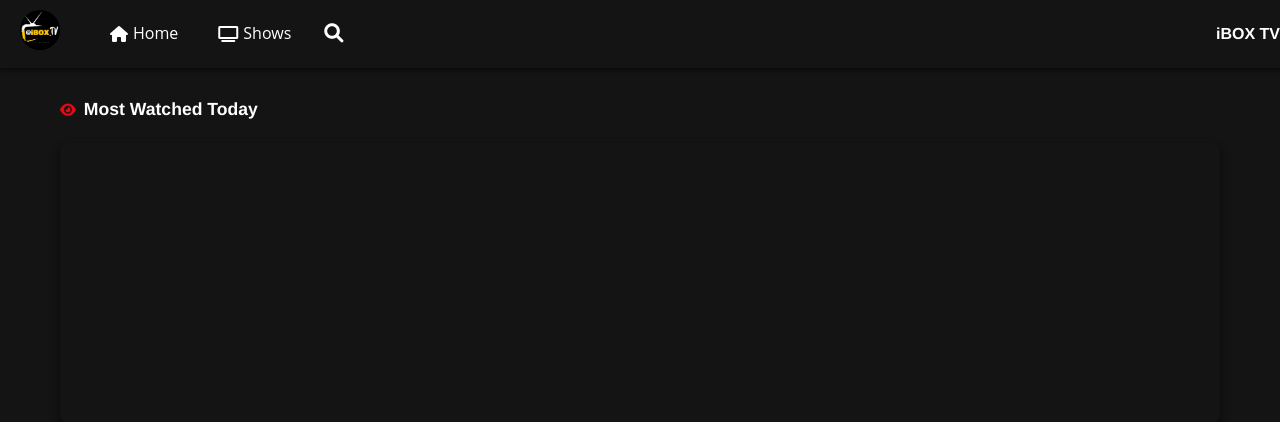
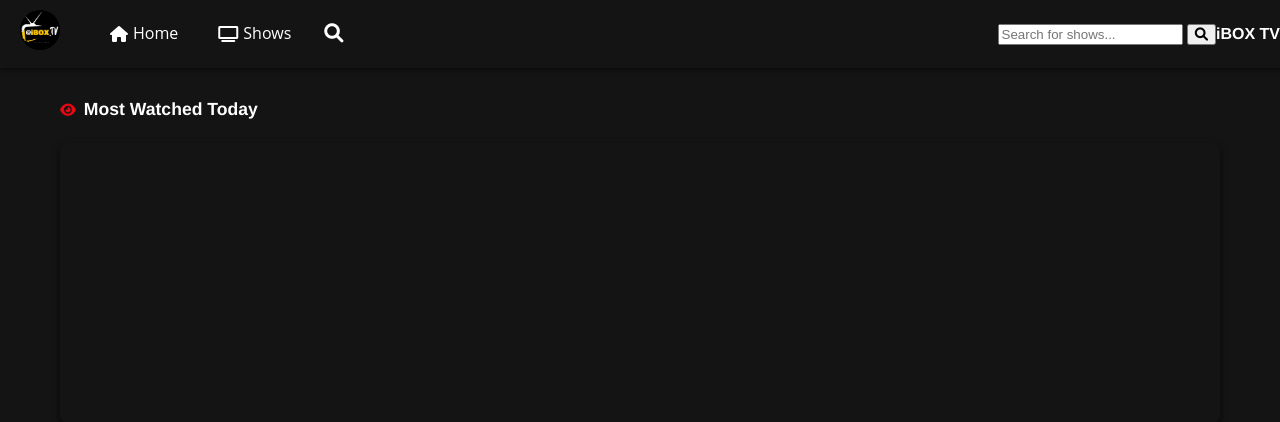
Before and after one commit to manybotts/tvweb, a Flask app: page / in a window 1280 px wide. Shown: the top 422 px of the page. Run offline with Flask 3, Linux system fonts and the light colour scheme; data that the repository does not hold is empty.

Commit message:
Update base.html

```diff
--- a/tv_app/templates/base.html
+++ b/tv_app/templates/base.html
@@ -18,21 +18,17 @@
             <div class="nav-links">
                 <a href="{{ url_for('index') }}" class="nav-link"><i class="fas fa-home"></i><span class="link-text">Home</span></a>
                 <a href="{{ url_for('list_shows') }}" class="nav-link"><i class="fas fa-tv"></i><span class="link-text">Shows</span></a>
-                <button type="button" class="search-icon-button">
+                 <button type="button" class="search-icon-button">
                     <i class="fas fa-search"></i>
                 </button>
-                <form action="{{ url_for('index') }}" method="GET" class="search-form desktop-search">
+            </div>
+             <div class="floating-search">
+                <form action="{{ url_for('index') }}" method="GET">
                     <input type="text" name="search" placeholder="Search for shows..." class="search-input">
-                    <button type="submit" class="search-button">Search</button>
-                </form>
-
-                <form action="{{ url_for('index') }}" method="GET" class="mobile-search-form">
-                    <input type="text" name="search" placeholder="Search..." class="mobile-search-input">
-                    <button type="submit" class="mobile-search-button"><i class="fas fa-search"></i></button>
+                    <button type="submit" class="search-button"><i class="fas fa-search"></i></button>
                 </form>
             </div>
             <span class="brand-text">iBOX TV</span>
-
         </div>
     </nav>
 
```
